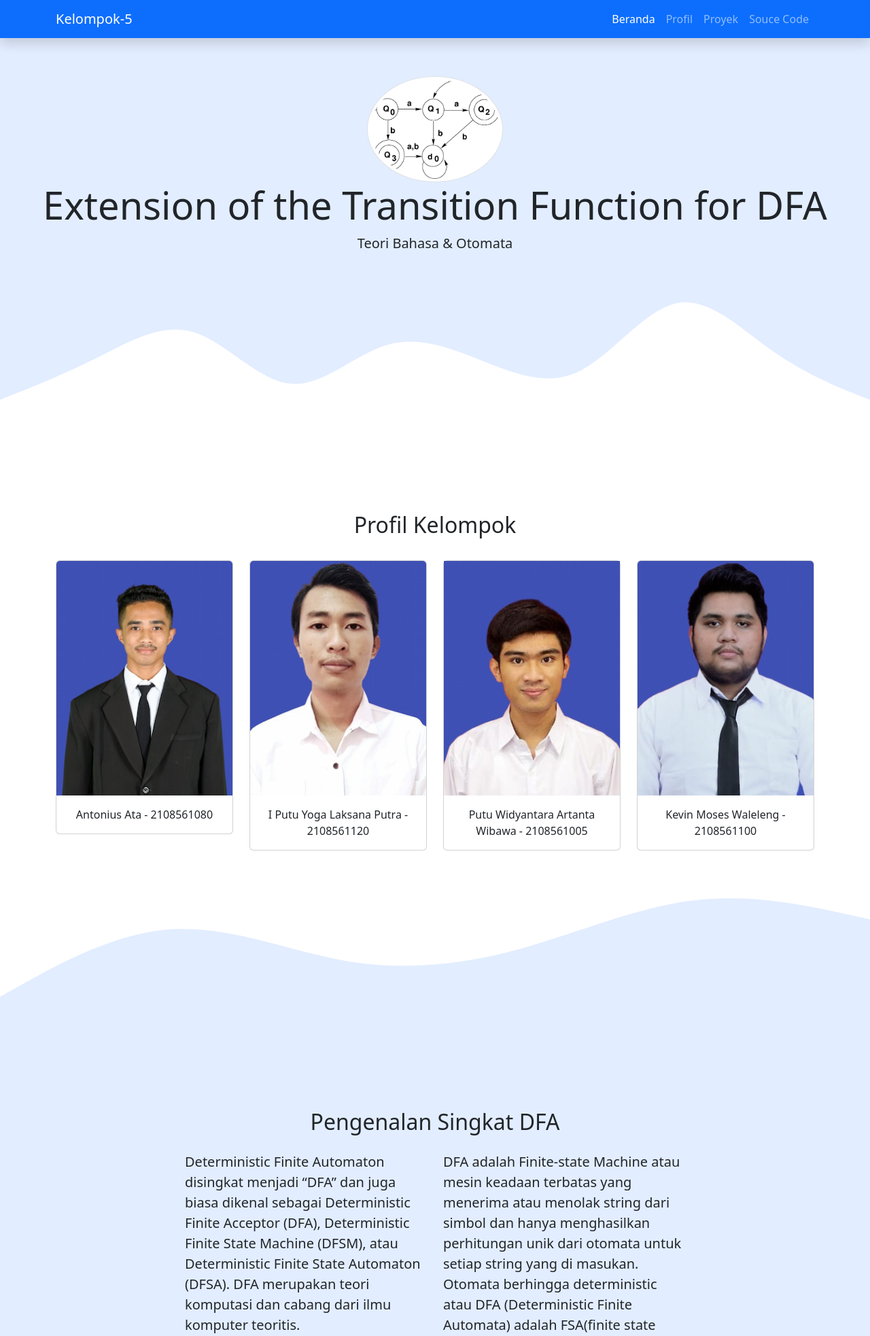
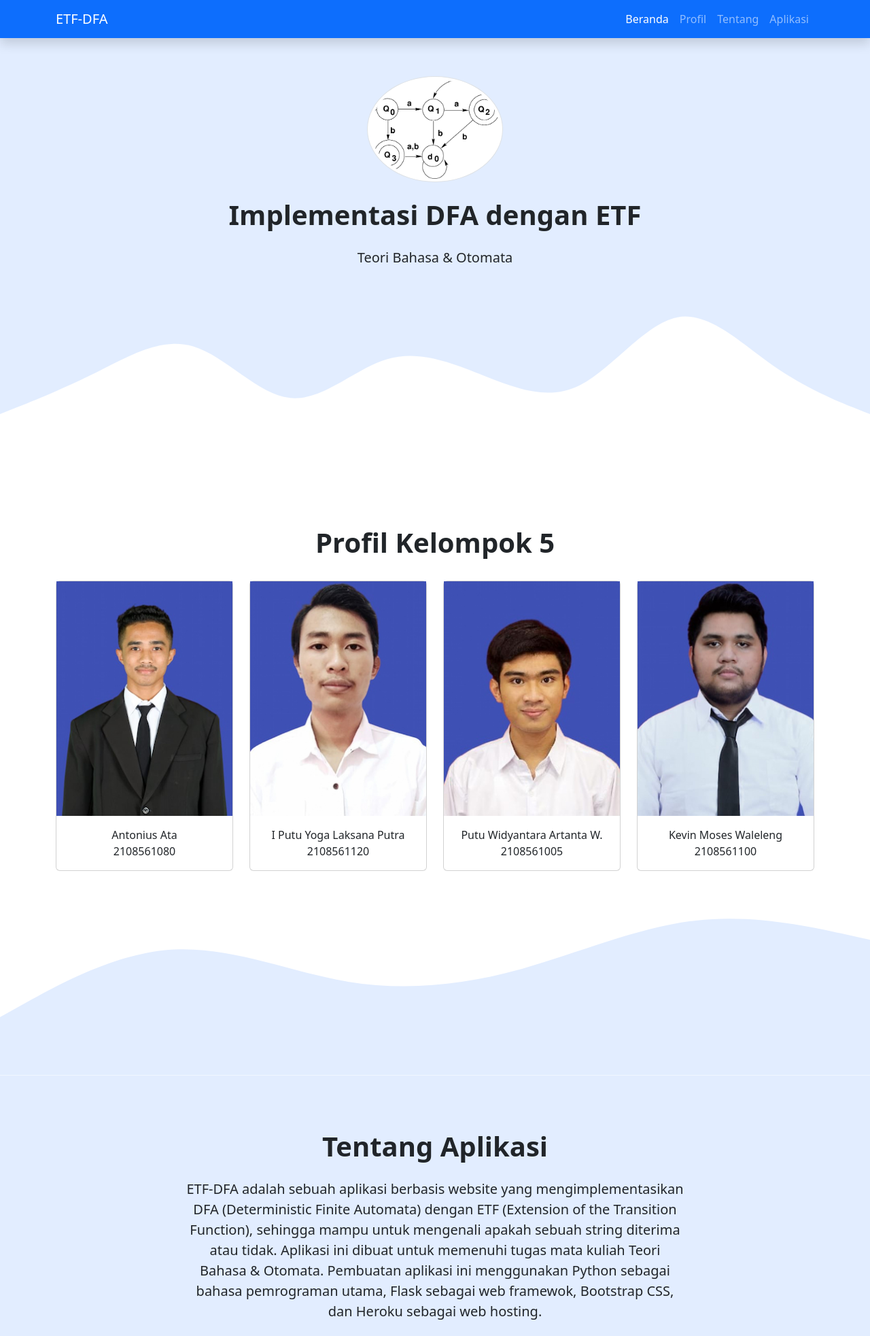
Before and after one commit to putuwaw/etf-dfa, a Flask app: page / in a window 1280 px wide. Shown: the top 1965 px of the page at 68% size. Run offline with Flask 2, Linux system fonts and the light colour scheme; some libraries are stand-ins or nearby versions.

Commit message:
Change some layout to make the website looks better

```diff
--- a/templates/index.html
+++ b/templates/index.html
@@ -1,12 +1,12 @@
 {% extends 'base.html' %}
-{% block title %} Index {% endblock %}
+{% block title %} ETF - DFA {% endblock %}
 {% block body %}
-<main>
 <!-- Navbar -->
-    <nav class="navbar navbar-expand-lg navbar-dark bg-primary shadow fixed-top">
+<nav id="main-nav" class="navbar navbar-expand-lg navbar-dark bg-primary shadow fixed-top">
     <div class="container">
-          <a class="navbar-brand" href="#">Kelompok-5 </a>
-          <button class="navbar-toggler" type="button" data-bs-toggle="collapse" data-bs-target="#navbarNav" aria-controls="navbarNav" aria-expanded="false" aria-label="Toggle navigation">
+        <a class="navbar-brand" href="#">ETF-DFA</a>
+        <button class="navbar-toggler" type="button" data-bs-toggle="collapse" data-bs-target="#navbarNav"
+            aria-controls="navbarNav" aria-expanded="false" aria-label="Toggle navigation">
             <span class="navbar-toggler-icon"></span>
         </button>
         <div class="collapse navbar-collapse" id="navbarNav">
@@ -18,113 +18,127 @@
                     <a class="nav-link" href="#Profil">Profil</a>
                 </li>
                 <li class="nav-item">
-                <a class="nav-link" href="#Proyek">Proyek</a>
+                    <a class="nav-link" href="#Proyek">Tentang</a>
                 </li>
                 <li class="nav-item">
-                <a class="nav-link" href="#Source Code">Souce Code</a>
+                    <a class="nav-link" href="#app">Aplikasi</a>
                 </li>
             </ul>
         </div>
     </div>
 </nav>
 <!-- Akhir Navbar -->
-
+<main>
     <!-- Jumbotroon -->
     <section class="jumbotron text-center">
-        <img src="{{ url_for('static', filename='images/dfa example.png') }}" alt="Kevin Moses" width="200" class="rounded-circle img-thumbnail" />
-        <h1 class="display-4">Extension of the Transition Function for DFA</h1>
-        <p class="lead">Teori Bahasa & Otomata</p>
+        <img src="{{ url_for('static', filename='images/dfa example.png') }}" alt="Hero" width="200"
+            class="rounded-circle img-thumbnail" />
+        <h1 class="display-6 fw-semibold pt-4 container-xl">Implementasi DFA dengan ETF</h1>
+        <p class="lead pt-3 container-xl">Teori Bahasa & Otomata</p>
         <svg xmlns="http://www.w3.org/2000/svg" viewBox="0 0 1440 320">
-          <path
-            fill="#fff"
-            fill-opacity="10"
-            d="M0,224L26.7,213.3C53.3,203,107,181,160,154.7C213.3,128,267,96,320,112C373.3,128,427,192,480,197.3C533.3,203,587,149,640,133.3C693.3,117,747,139,800,160C853.3,181,907,203,960,176C1013.3,149,1067,75,1120,64C1173.3,53,1227,107,1280,144C1333.3,181,1387,203,1413,213.3L1440,224L1440,320L1413.3,320C1386.7,320,1333,320,1280,320C1226.7,320,1173,320,1120,320C1066.7,320,1013,320,960,320C906.7,320,853,320,800,320C746.7,320,693,320,640,320C586.7,320,533,320,480,320C426.7,320,373,320,320,320C266.7,320,213,320,160,320C106.7,320,53,320,27,320L0,320Z"
-          ></path>
+            <path fill="#fff" fill-opacity="10"
+                d="M0,224L26.7,213.3C53.3,203,107,181,160,154.7C213.3,128,267,96,320,112C373.3,128,427,192,
+                480,197.3C533.3,203,587,149,640,133.3C693.3,117,747,139,800,160C853.3,181,907,203,960,
+                176C1013.3,149,1067,75,1120,64C1173.3,53,1227,107,1280,144C1333.3,181,1387,203,1413,
+                213.3L1440,224L1440,320L1413.3,320C1386.7,320,1333,320,1280,320C1226.7,320,1173,320,1120,
+                320C1066.7,320,1013,320,960,320C906.7,320,853,320,800,320C746.7,320,693,320,640,320C586.7,
+                320,533,320,480,320C426.7,320,373,320,320,320C266.7,320,213,320,160,320C106.7,320,53,320,27,320L0,320Z">
+            </path>
         </svg>
     </section>
     <!-- Akhir Jumbotroon -->
-
     <!-- About Us -->
     <section id="Profil">
         <div class="container">
-            <div class="row text-center mb-4" >
+            <div class="row text-center mb-4">
                 <div class="col">
-                    <h2>Profil Kelompok</h2>
+                    <h2 class="display-6 fw-semibold">Profil Kelompok 5</h2>
                 </div>
             </div>
-            <div class="row row-cols-1 row-cols-md-2 row-cols-lg-4" >
+            <div class="row row-cols-1 row-cols-md-2 row-cols-lg-4">
                 <div class="col mb-3">
                     <div class="card">
-                        <img src="{{ url_for('static', filename='images/Ata.jpg') }}" class="card-img-top" alt="Projects 1">
+                        <img src="{{ url_for('static', filename='images/Ata.jpg') }}" class="img-fluid"
+                            alt="Projects 1">
                         <div class="card-body">
-                          <p class="card-text text-center">Antonius Ata - 2108561080</p>
+                            <p class="card-text text-center">Antonius Ata<br>2108561080</p>
                         </div>
                     </div>
                 </div>
                 <div class="col mb-3">
                     <div class="card">
-                        <img src="{{ url_for('static', filename='images/Yoga.jpg') }}" class="card-img-top" alt="Projects 1">
+                        <img src="{{ url_for('static', filename='images/Yoga.jpg') }}" class="img-fluid"
+                            alt="Projects 1">
                         <div class="card-body">
-                          <p class="card-text text-center">I Putu Yoga Laksana Putra - 2108561120</p>
+                            <p class="card-text text-center">I Putu Yoga Laksana Putra<br> 2108561120</p>
                         </div>
                     </div>
                 </div>
                 <div class="col mb-3">
                     <div class="card">
-                        <img src="{{ url_for('static', filename='images/Widyantara.jpg') }}" class="card-img-down" alt="Projects 1">
+                        <img src="{{ url_for('static', filename='images/Widyantara.jpg') }}" class="img-fluid"
+                            alt="Projects 1">
                         <div class="card-body">
-                          <p class="card-text text-center">Putu Widyantara Artanta Wibawa - 2108561005</p>
+                            <p class="card-text text-center">Putu Widyantara Artanta W.<br> 2108561005</p>
                         </div>
                     </div>
                 </div>
                 <div class="col mb-3">
                     <div class="card">
-                        <img src="{{ url_for('static', filename='images/Kevin.jpg') }}" class="card-img-top" alt="Projects 1">
+                        <img src="{{ url_for('static', filename='images/Kevin.jpg') }}" class="img-fluid"
+                            alt="Projects 1">
                         <div class="card-body">
-                          <p class="card-text text-center">Kevin Moses Waleleng - 2108561100</p>
+                            <p class="card-text text-center">Kevin Moses Waleleng<br> 2108561100</p>
                         </div>
                     </div>
                 </div>
             </div>
         </div>
-        <svg xmlns="http://www.w3.org/2000/svg" viewBox="0 0 1440 320"><path fill="#e2edff" fill-opacity="1" d="M0,224L48,197.3C96,171,192,117,288,112C384,107,480,149,576,165.3C672,181,768,171,864,144C960,117,1056,75,1152,64C1248,53,1344,75,1392,85.3L1440,96L1440,320L1392,320C1344,320,1248,320,1152,320C1056,320,960,320,864,320C768,320,672,320,576,320C480,320,384,320,288,320C192,320,96,320,48,320L0,320Z"></path></svg>
-        <section>
+        <svg xmlns="http://www.w3.org/2000/svg" viewBox="0 0 1440 320">
+            <path fill="#e2edff" fill-opacity="1"
+                d="M0,224L48,197.3C96,171,192,117,288,112C384,107,480,149,576,165.3C672,181,768,171,864,
+                144C960,117,1056,75,1152,64C1248,53,1344,75,1392,85.3L1440,96L1440,320L1392,320C1344,320,
+                1248,320,1152,320C1056,320,960,320,864,320C768,320,672,320,576,320C480,320,384,320,288,
+                320C192,320,96,320,48,320L0,320Z">
+            </path>
+        </svg>
+    </section>
     <!-- Akhir About -->
-
     <!-- About -->
     <section id="Proyek">
         <div class="container">
             <div class="row text-center mb-3">
                 <div class="col">
-              <h2>Pengenalan Singkat DFA</h2>
+                    <h2 class="display-6 fw-semibold">Tentang Aplikasi</h2>
                 </div>
             </div>
-          <div class="row justify-content-center fs-5 text-justify-content-between w-200">
-            <div class="col-md-4">
-              <p>Deterministic Finite Automaton disingkat menjadi “DFA” dan juga biasa dikenal sebagai Deterministic Finite Acceptor (DFA), Deterministic Finite State Machine (DFSM), atau Deterministic Finite State Automaton (DFSA). DFA merupakan teori komputasi dan cabang dari ilmu komputer teoritis.  </p>
-            </div>
-            <div class="col-md-4">
-              <p>DFA adalah Finite-state Machine atau mesin keadaan terbatas yang menerima atau menolak string dari simbol dan hanya menghasilkan perhitungan unik dari otomata untuk setiap string yang di masukan. Otomata berhingga deterministic atau DFA (Deterministic Finite Automata) adalah FSA(finite state automata) yang memiliki stata penerima tepat satu stata untuk setiap simbol masukan.</p>
+            <div class="row justify-content-center fs-5 w-200">
+                <div class="col-md-8">
+                    <p id="desc" class="lead text-center">ETF-DFA adalah sebuah aplikasi berbasis website yang mengimplementasikan
+                        DFA (Deterministic Finite Automata) dengan ETF (Extension of the Transition Function), sehingga
+                        mampu untuk mengenali apakah sebuah string diterima atau tidak.
+                        Aplikasi ini dibuat untuk memenuhi tugas mata kuliah Teori Bahasa & Otomata. Pembuatan aplikasi ini menggunakan
+                        Python sebagai bahasa pemrograman utama, Flask sebagai web framewok, Bootstrap CSS, dan Heroku sebagai web hosting.</p>
                 </div>
             </div>
         </div>
         <svg xmlns="http://www.w3.org/2000/svg" viewBox="0 0 1440 320">
-          <path
-            fill="#ffffff"
-            fill-opacity="10"
-            d="M0,64L60,64C120,64,240,64,360,85.3C480,107,600,149,720,176C840,203,960,213,1080,197.3C1200,181,1320,139,1380,117.3L1440,96L1440,320L1380,320C1320,320,1200,320,1080,320C960,320,840,320,720,320C600,320,480,320,360,320C240,320,120,320,60,320L0,320Z"
-          ></path>
+            <path fill="#ffffff" fill-opacity="10"
+                d="M0,64L60,64C120,64,240,64,360,85.3C480,107,600,149,720,176C840,203,960,213,1080,197.3C1200,
+                181,1320,139,1380,117.3L1440,96L1440,320L1380,320C1320,320,1200,320,1080,320C960,320,840,320,
+                720,320C600,320,480,320,360,320C240,320,120,320,60,320L0,320Z">
+            </path>
         </svg>
     </section>
     <!-- Akhir About -->
-
     <!-- Project String & Form DFA -->
-              <!-- Form untuk melakukan pengecekan string -->
-    <form action="/" method="post" class="mt-5 pt-4" onsubmit="return validate_form()">
-        <div class="mb-3">
+    <section id="app" class="pt-2 mb-5">
+        <form action="#result" method="post" class="mt-5 pt-4 container-xl" onsubmit="return validate_form()">
+            <h2 class="text-center display-6 fw-semibold">Aplikasi</h2>
+            <div class="mb-3 mt-4">
                 <label for="string" class="form-label">String</label>
-            <input name="string" type="text" class="form-control" id="string" required />
-            <div id="string" class="form-text">Masukan string berupa kombinasi 0 dan 1. Contoh: 1001, 0101</div>
+                <input name="string" type="text" class="form-control" id="string" required  autocomplete="off"/>
+                <div id="string" class="form-text">Masukkan string berupa kombinasi 0 dan 1. Contoh: 1001, 0101</div>
             </div>
             <div class="mb-3">
                 <label for="language" class="form-label">Bahasa</label>
@@ -137,42 +151,41 @@
             </div>
             <button type="submit" class="btn btn-primary">Cek String</button>
         </form>
+    </section>
     <!-- Section hasil dari pengecekan string -->
-    <section class="mt-3 text-start mb-4">
+    <section id="result" class="mt-5 pt-5 pb-4 container-xl">
         {% if isSend %}
             <hr>
-        <h1 class="lead">Hasil</h1>
             {% if isAccepted %}
-        <div>
-            <button class="btn btn-success">String diterima</button>
-        </div>
+                <h5 class="">Hasil: <button class="btn btn-success">String diterima</button> </h5>
             {% else %}
-        <div>
-            <button class="btn btn-danger">String ditolak</button>
-        </div>
+                <h5 class="">Hasil: <button class="btn btn-danger">String ditolak</button> </h5>
             {% endif %}
-
+            <h5 class=" mt-3">Masukan: <span class="lead"> {{string}} </span> </h5>
             {% if language == "L1" %}
+                <h5 class=""> Bahasa: <span class="lead">L1</span> </h5>
+                <h5 class="">Diagram Transisi DFA untuk L1:</h5>
                 <img class="img-fluid" src="{{ url_for('static', filename='images/languageL1.png') }}"
                 alt="Transition Diagram for Language L1">
             {% endif %}
             {% if language == "L2" %}
+                <h5 class=""> Bahasa: <span class="lead">L2</span> </h5>
+                <h5 class="">Diagram Transisi DFA untuk L2:</h5>
                 <img class="img-fluid" src="{{ url_for('static', filename='images/languageL2.png') }}"
                 alt="Transition Diagram for Language L2">
             {% endif %}
             {% if language == "L3" %}
+                <h5 class=""> Bahasa: <span class="lead">L3</span> </h5>
+                <h5 class="">Diagram Transisi DFA untuk L3:</h5>
                 <img class="img-fluid" src="{{ url_for('static', filename='images/languageL3.png') }}"
-            alt="Transition Diagram for Language L2">
+                    alt="Transition Diagram for Language L3">
             {% endif %}
-
-        <h1 class="lead mt-3">Masukan: {{string}}</h1>
-
             <div class="mt-3">
-            <h3 class="lead">Langkah-Langkah:</h3>
+                <h5 class="">Langkah-Langkah:</h5>
                 <ul>
                     {%- for process in detailProcess -%}
                     <li>
-                    {{ process }}
+                        <span class="lead"> {{ process }} </span>
                     </li>
                     {%- endfor -%}
                 </ul>
@@ -180,17 +193,27 @@
         {% endif %}
     </section>
     <!-- Akhir Project String & Form DFA -->
-
-      <!-- footer -->
-      <section id="Source Code"></section>
-      <footer class="bg-primary text-white text-center pb-1">
-        <p>Source Code:
+</main>
+<!-- Footer -->
+<footer class="container-fluid bg-primary text-white">
+    <ul class=" container nav justify-content-center border-bottom pb-3 mb-3">
+        <li class="nav-item"><a href="#" class="nav-link px-2 text-white">Beranda</a></li>
+        <li class="nav-item"><a href="#Profil" class="nav-link px-2 text-white">Profil</a></li>
+        <li class="nav-item"><a href="#Proyek" class="nav-link px-2 text-white">Tentang</a></li>
+        <li class="nav-item"><a href="#app" class="nav-link px-2 text-white">Aplikasi</a></li>
+    </ul>
+    <div class="text-center pb-3">
+        <a href="https://github.com/putuwaw/etf-dfa" class="text-white text-decoration-none">Source Code:
             <svg xmlns="http://www.w3.org/2000/svg" width="16" height="16" fill="currentColor" class="bi bi-github" viewBox="0 0 16 16">
-            <path d="M8 0C3.58 0 0 3.58 0 8c0 3.54 2.29 6.53 5.47 7.59.4.07.55-.17.55-.38 0-.19-.01-.82-.01-1.49-2.01.37-2.53-.49-2.69-.94-.09-.23-.48-.94-.82-1.13-.28-.15-.68-.52-.01-.53.63-.01 1.08.58 1.23.82.72 1.21 1.87.87 2.33.66.07-.52.28-.87.51-1.07-1.78-.2-3.64-.89-3.64-3.95 0-.87.31-1.59.82-2.15-.08-.2-.36-1.02.08-2.12 0 0 .67-.21 2.2.82.64-.18 1.32-.27 2-.27.68 0 1.36.09 2 .27 1.53-1.04 2.2-.82 2.2-.82.44 1.1.16 1.92.08 2.12.51.56.82 1.27.82 2.15 0 3.07-1.87 3.75-3.65 3.95.29.25.54.73.54 1.48 0 1.07-.01 1.93-.01 2.2 0 .21.15.46.55.38A8.012 8.012 0 0 0 16 8c0-4.42-3.58-8-8-8z"/>
+                <path
+                    d="M8 0C3.58 0 0 3.58 0 8c0 3.54 2.29 6.53 5.47 7.59.4.07.55-.17.55-.38 0-.19-.01-.82-.01-1.49-2.01.37-2.53-.49-2.69-.94-.09-.23-.48-.94-.82-1.13-.28-.15-.68-.52-.01-.53.63-.01
+                    1.08.58 1.23.82.72 1.21 1.87.87 2.33.66.07-.52.28-.87.51-1.07-1.78-.2-3.64-.89-3.64-3.95 0-.87.31-1.59.82-2.15-.08-.2-.36-1.02.08-2.12 0
+                    0 .67-.21 2.2.82.64-.18 1.32-.27 2-.27.68 0 1.36.09 2 .27 1.53-1.04 2.2-.82 2.2-.82.44 1.1.16 1.92.08 2.12.51.56.82 1.27.82 2.15 0 3.07-1.87
+                    3.75-3.65 3.95.29.25.54.73.54 1.48 0 1.07-.01 1.93-.01 2.2 0 .21.15.46.55.38A8.012 8.012 0 0 0 16 8c0-4.42-3.58-8-8-8z"/>
             </svg>
-          <a href="https://github.com/putuwaw/etf-dfa"class="text-white fw-bold">  Kelompok-5</a></p>
+            Kelompok 5
+        </a>
+    </div>
 </footer>
 <!-- Akhir Footer -->
-
-</main>
 {% endblock %}
```
Lines whose indentation alone changed are shown as unchanged.
